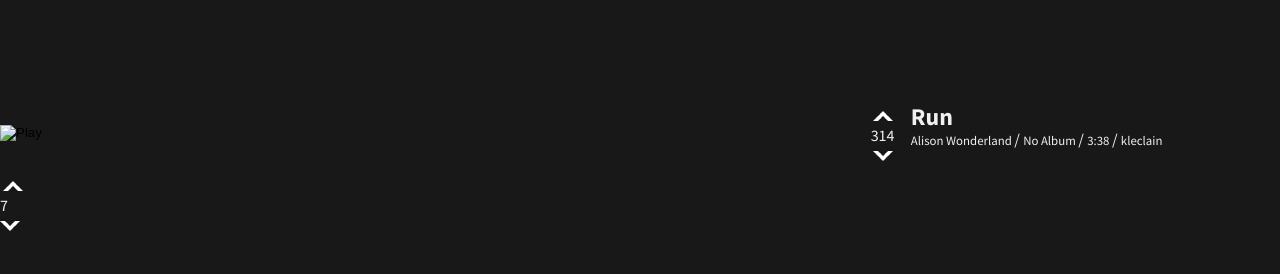
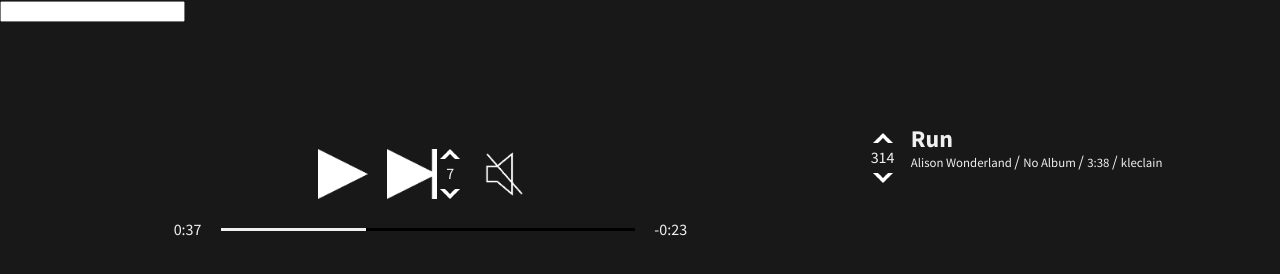
Before and after one commit to NQureshi850/MHacks9, a website: page website/template.html in a window 1280 px wide. Drawn offline with nearby package versions, Linux system fonts and the light colour scheme; no server answers.

Commit message:
Complete music controls

```diff
--- a/website/stylesheets/template.css
+++ b/website/stylesheets/template.css
@@ -77,6 +77,30 @@ h2 {
     display: inline;
     text-align: center;
     font-size: 0.8em;
+}
+
+.music-player-play-pause, .music-player-skip-button, .music-player-skip-vote,
+.music-player-time-played, .music-player-progress-bar,
+.music-player-time-remaining {
+    display: inline-block;
+}
+
+.music-player-skip-button, .music-player-time-indicator, .music-player-mute {
+    margin-left: 1em;
+}
+
+.music-player-time-indicator {
+    margin-top: 1em;
+    display: block;
+}
+
+.music-player-progress-bar {
+    width: 50%;
+    height: 0.2em;
+    background-color: #000000;
+    margin-bottom: 0.25em;
+    margin-right: 1em;
+    margin-left: 1em;
 }
 
 /*.item-artist, .item-album {
@@ -160,10 +184,22 @@ h2 {
 }
 
 #empty-list-item {
-  height: 80px; /* TODO: Fix this to be in em's. */
-  margin-bottom: 5%;
-  margin-top: 1%;
+    height: 80px; /* TODO: Fix this to be in em's. */
+    margin-bottom: 5%;
+    margin-top: 1%;
 }
+
+#music-player {
+    text-align: center;
+}
+
+/*#searchbar-container {
+
+}
+
+#searchbar {
+
+}*/
 
 /* EFFECTS */
 
--- a/website/template.html
+++ b/website/template.html
@@ -17,11 +17,14 @@
         <link rel="stylesheet" type="text/css" href="stylesheets/template.css" />
     </head>
     <body>
+        <div id="room-info">
+            <h1 id="room-name">  </h1>
+            <h2 id="room-code">  </h2>
+        </div>
+        <div id="searchbar-container">
+            <input id="searchbar" type=text width=100%>
+        </div>
         <div id="left">
-            <div id="room-info">
-                <h1 id="room-name">  </h1>
-                <h2 id="room-code">  </h2>
-            </div>
             <div style="visibility:hidden;" id="art-container">
                 <img/>
             </div>
@@ -34,15 +37,20 @@
                 </div>
             </div>
             <div id="music-player">
-                <input id="music-player-play-pause" type="image" src="img/play.png" alt="Play" width="50" height="50">
+                <input class="music-player-play-pause" type="image" src="img/play.png" alt="Play" width="50" height="50"/>
+                <img class="music-player-skip-button" src="img/skip.png" width="50" height="50"/>
                 <div class="music-player-skip-vote">
-                    <img href="img/skip-button" />
-                    <input class="music-player-skip-vote-up" type="image" src="img/upvote.png" alt="+" width="20" height="10">
+                    <input class="music-player-skip-vote-up" type="image" src="img/upvote.png" alt="+" width="20" height="10"/>
                     <div class="music-player-skip-vote-count"> 7 </div>
-                    <input class="music-player-skip-vote-down" type="image" src="img/downvote.png" alt="-" width="20" height="10">
+                    <input class="music-player-skip-vote-down" type="image" src="img/downvote.png" alt="-" width="20" height="10"/>
                 </div>
-                <div class="music-player-progress-bar">
-                    <div id="music-player-progress-bar-value"> </div>
+                <input class="music-player-mute" type="image" src="img/mute.png" alt="Mute" width="50" height="50" />
+                <div class="music-player-time-indicator">
+                    <div class="music-player-time-played"> 0:37 </div>
+                    <div class="music-player-progress-bar">
+                        <div class="music-player-progress-bar-value" style="height: 100%; width: 35%; background-color: #F0F0F0;"> </div>
+                    </div>
+                    <div class="music-player-time-remaining"> -0:23 </div>
                 </div>
             </div>
 
```
Also changed, not shown: website/img/mute.png (added), website/img/play.png (added), website/img/playClicked.png (added), website/img/skip.png (added), website/img/skipClicked.png (added), website/img/unmute.png (added).
